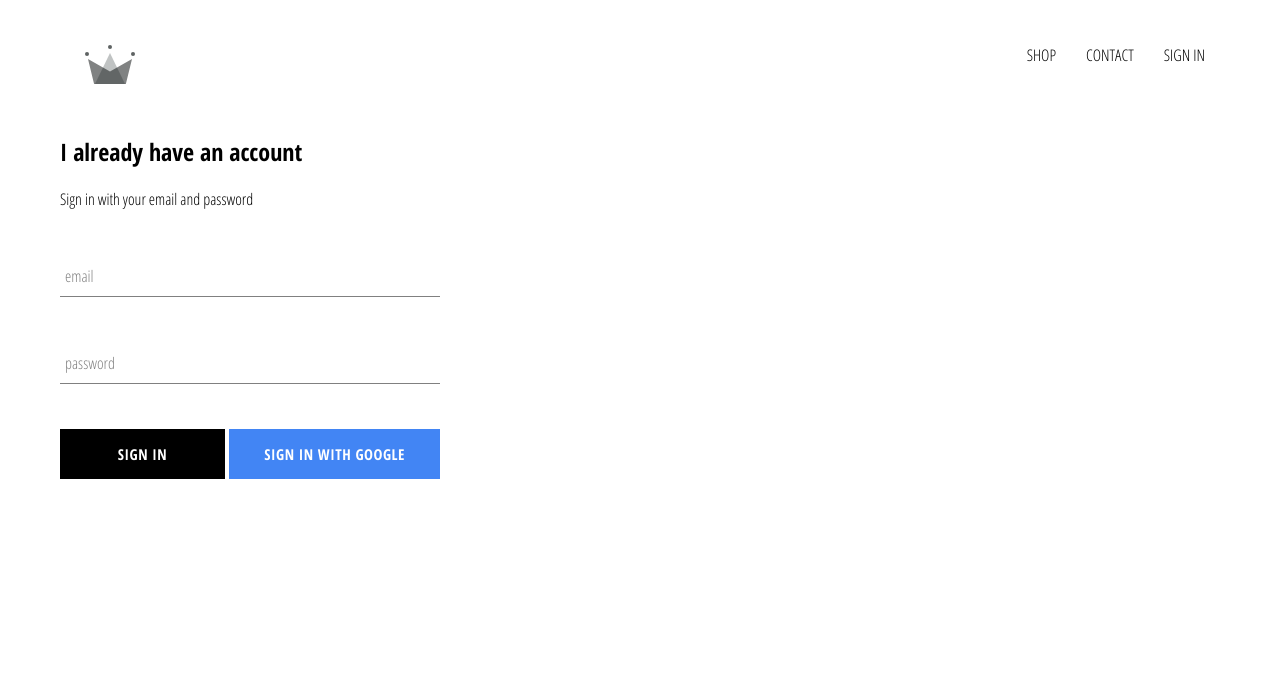
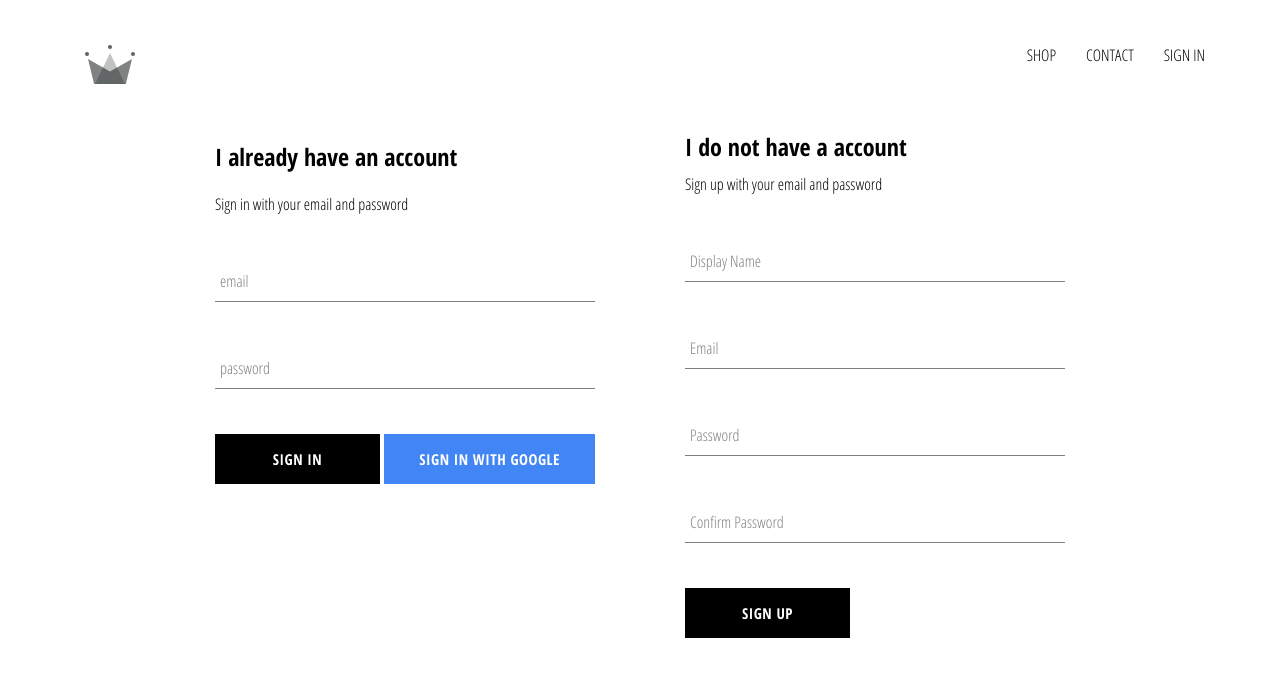
Before and after one commit to hosseinfakhari/crwn-clothing, a React (Create React App) app: page /signin in a window 1280 px wide. Shown: the top 676 px of the page. Built offline with nearby package versions, Linux system fonts and the light colour scheme; no server answers.

Commit message:
implement firebase email and oauth registration and login

```diff
--- a/src/App.js
+++ b/src/App.js
@@ -7,7 +7,7 @@
 import ShopPage from "./pages/shop/shop.componenet";
 import SignInAndSignUpPage from "./pages/sign-in-and-sign-up/sign-in-and-sign-up.component";
 
-import {auth} from "./firebase/firebase.utils";
+import {auth, createUserProfileDocument} from "./firebase/firebase.utils";
 
 class App extends React.Component {
     constructor() {
@@ -20,10 +20,22 @@
     unsubscribeFromAuth = null;
 
     componentDidMount() {
-        this.unsubscribeFromAuth = auth.onAuthStateChanged(user => {
-            this.setState({
-                currentUser: user
-            }, ()=>console.log(this.state.currentUser))
+        this.unsubscribeFromAuth = auth.onAuthStateChanged(async userAuth => {
+            if (userAuth) {
+                const userRef = createUserProfileDocument(userAuth);
+                (await userRef).onSnapshot(snapshot => {
+                    this.setState({
+                        currentUser: {
+                            id: snapshot.id,
+                            ...snapshot.data()
+                        }
+                    })
+                })
+            } else {
+                this.setState({currentUser: userAuth})
+            }
+
+
         })
     }
 
@@ -34,7 +46,7 @@
     render() {
         return (
             <div>
-                <Header currentUser={this.state.currentUser} />
+                <Header currentUser={this.state.currentUser}/>
                 <Switch>
                     <Route exact={true} path='/' component={HomePage}/>
                     <Route exact={true} path='/shop' component={ShopPage}/>
--- /dev/null
+++ b/src/components/sign-up/sign-up.component.jsx
@@ -0,0 +1,89 @@
+import React from "react";
+import './sign-up.style.scss';
+
+import FormInput from "../form-input/form-input.component";
+import CustomButton from "../custom-button/custom-button.component";
+
+import {auth, createUserProfileDocument} from "../../firebase/firebase.utils";
+
+class SignUp extends React.Component {
+    constructor() {
+        super();
+        this.state = {
+            displayName: '',
+            email: '',
+            password: '',
+            confirmPassword: ''
+        }
+    }
+
+    handleSubmit = async event => {
+        event.preventDefault();
+        const {displayName, email, password, confirmPassword} = this.state;
+        if (password !== confirmPassword) {
+            alert("Password don't match");
+            return
+        }
+        try {
+            const {user} = auth.createUserWithEmailAndPassword(email, password);
+            await createUserProfileDocument(user, {displayName});
+            this.setState({
+                displayName: '',
+                email: '',
+                password: '',
+                confirmPassword: ''
+            })
+        } catch (error) {
+            console.error(error);
+        }
+    }
+
+    handleChange = event => {
+        event.preventDefault();
+        const {name, value} = event.target;
+        this.setState({[name]: value});
+    }
+
+    render() {
+        const {displayName, email, password, confirmPassword} = this.state;
+        return (
+            <div className='sign-up'>
+                <h2 className='title'>I do not have a account</h2>
+                <span>Sign up with your email and password</span>
+                <form className='sign-up-form' onSubmit={this.handleSubmit}>
+                    <FormInput
+                        type='text'
+                        name='displayName'
+                        value={displayName}
+                        onChange={this.handleChange}
+                        label='Display Name'
+                        required/>
+                    <FormInput
+                        type='email'
+                        name='email'
+                        value={email}
+                        onChange={this.handleChange}
+                        label='Email'
+                        required/>
+                    <FormInput
+                        type='password'
+                        name='password'
+                        value={password}
+                        onChange={this.handleChange}
+                        label='Password'
+                        required/>
+                    <FormInput
+                        type='password'
+                        name='confirmPassword'
+                        value={confirmPassword}
+                        onChange={this.handleChange}
+                        label='Confirm Password'
+                        required/>
+                    <CustomButton type='submit'>Sign Up</CustomButton>
+                </form>
+            </div>
+        )
+    }
+}
+
+export default SignUp;
--- /dev/null
+++ b/src/components/sign-up/sign-up.style.scss
@@ -0,0 +1,9 @@
+.sign-up {
+  display: flex;
+  flex-direction: column;
+  width: 380px;
+
+  .title {
+    margin: 10px 0;
+  }
+}
--- a/src/firebase/firebase.utils.js
+++ b/src/firebase/firebase.utils.js
@@ -13,6 +13,27 @@
     measurementId: "G-4XXQVVWKLR"
 }
 
+export const createUserProfileDocument = async (userAuth, additionalData) => {
+    if (!userAuth) return;
+    const userRef = firestore.doc(`users/${userAuth.uid}`);
+    const snapShot = await userRef.get();
+    if(!snapShot.exists) {
+        const {displayName, email} = userAuth;
+        const createdAt = new Date();
+        try {
+            await userRef.set({
+                displayName,
+                email,
+                createdAt,
+                ...additionalData
+            })
+        }catch (error) {
+            console.error('error on creating user', error.message)
+        }
+    }
+    return userRef;
+}
+
 firebase.initializeApp(config);
 
 export const auth = firebase.auth();
--- a/src/pages/sign-in-and-sign-up/sign-in-and-sign-up.component.jsx
+++ b/src/pages/sign-in-and-sign-up/sign-in-and-sign-up.component.jsx
@@ -1,10 +1,12 @@
 import React from "react";
 import './sign-in-and-sign-up.style.scss';
 import SignIn from "../../components/sign-in/sign-in.component";
+import SignUp from "../../components/sign-up/sign-up.component";
 
 const SignInAndSignUpPage = () => (
     <div className='sign-in-and-sign-up'>
         <SignIn/>
+        <SignUp/>
     </div>
 )
 
--- a/src/pages/sign-in-and-sign-up/sign-in-and-sign-up.style.scss
+++ b/src/pages/sign-in-and-sign-up/sign-in-and-sign-up.style.scss
@@ -0,0 +1,6 @@
+.sign-in-and-sign-up {
+  width: 850px;
+  display: flex;
+  justify-content: space-between;
+  margin: 30px auto;
+}
```
